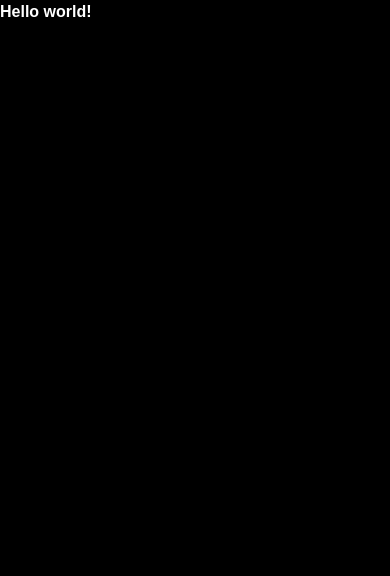
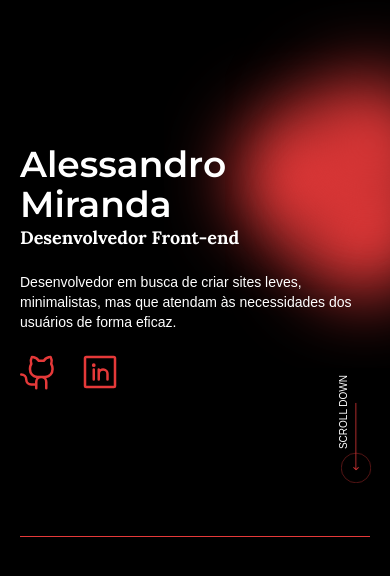
Before and after one commit to Alessandro-Miranda/cc-trilha-front, a React (Vite) app: page / in a window 390 px wide. Shown: the top 576 px of the page. Built offline with nearby package versions, Linux system fonts and the light colour scheme; a web font is replaced by a local one.

Commit message:
feat: create header section in mobile version

```diff
--- a/src/App.tsx
+++ b/src/App.tsx
@@ -1,7 +1,45 @@
+import { motion } from 'framer-motion';
+import { useRef } from 'react';
+import { AnimatedPageTransition } from './components/ui/AnimatedPageTransition';
+import { DecorationImage } from './components/ui/DecorationImage';
+import { Divider } from './components/ui/Divider';
+import { ScrollDownButton } from './components/ui/ScrollDownButton';
+import { SocialMedias } from './components/ui/SocialMedias';
+
 function App() {
+
+  const sectionTargetToScrollDown = useRef<HTMLElement|null>(null);
+
   return (
     <>
-      <p className="font-extrabold">Hello world!</p>
+      <motion.main
+        initial={{ opacity: 0 }}
+        animate={{ opacity: 1 }}
+        transition={{ delay: 1, ease: [0.22, 1, 0.36, 1] }}
+        className="px-5 max-w-screen-sm md:max-w-screen-md lg:max-w-screen-lg xl:max-w-screen-xl 2xl:max-w-screen-2xl overflow-x-hidden"
+      >
+        <header className="relative py-36">
+          <h1 className="text-4xl font-semibold ">Alessandro Miranda</h1>
+          <h2 className="font-subHeading text-lg mb-5">Desenvolvedor Front-end</h2>
+          <p className="text-sm">
+            Desenvolvedor em busca de criar sites leves, minimalistas, mas que atendam às
+            necessidades dos usuários de forma eficaz.
+          </p>
+
+          <SocialMedias />
+
+          <DecorationImage />
+          <ScrollDownButton target={sectionTargetToScrollDown} />
+        </header>
+
+        <Divider />
+
+        <section className="py-36" ref={sectionTargetToScrollDown}>
+
+        </section>
+      </motion.main>
+
+      <AnimatedPageTransition />
     </>
   );
 }
```
